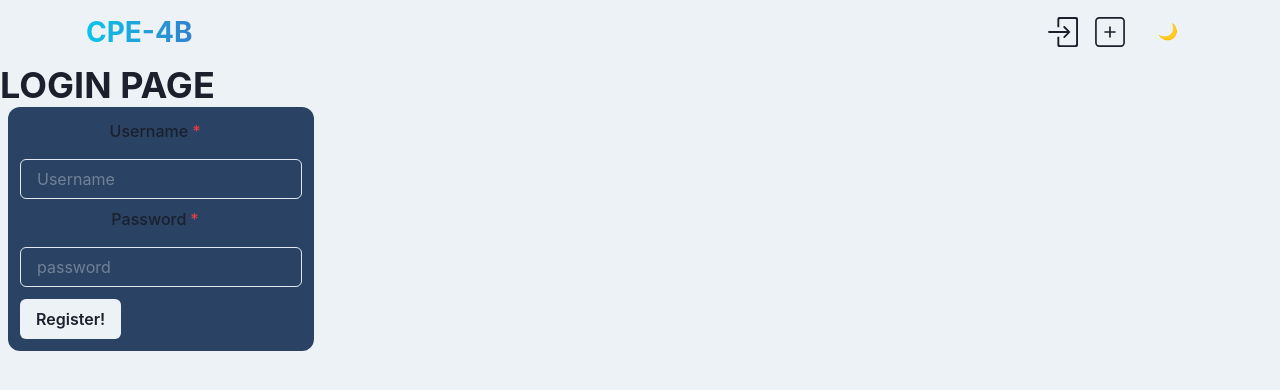
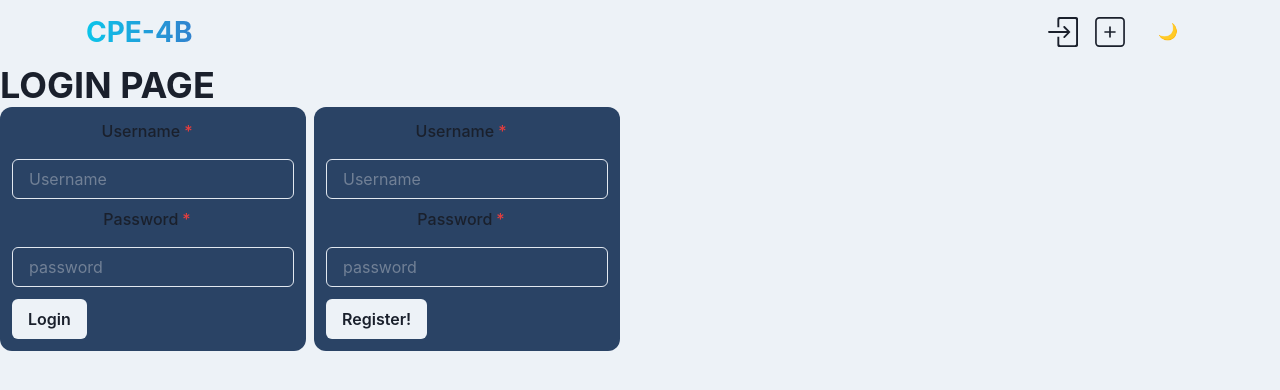
Before and after one commit to Kyonpon/CPE_Trainer, a React (Vite) app in the folder frontend/: page /login in a window 1280 px wide. Shown: the top 390 px of the page. Built offline with nearby package versions, Linux system fonts and the light colour scheme.

Commit message:
created the login component

```diff
--- a/frontend/src/components/LoginComp.jsx
+++ b/frontend/src/components/LoginComp.jsx
@@ -1,5 +1,71 @@
+import { Box } from "@chakra-ui/react";
+import axios from "axios";
+import { useState } from "react";
+import { useCookies } from "react-cookie";
+import { useNavigate } from "react-router-dom";
+import {
+  FormControl,
+  VStack,
+  FormLabel,
+  Input,
+  Button,
+} from "@chakra-ui/react";
+
 function LoginComp() {
-  return <div></div>;
+  const [regUsername, setRegUsername] = useState("");
+  const [regPassword, setRegPassword] = useState("");
+
+  // eslint-disable-next-line no-unused-vars
+  const [_, setCookies] = useCookies(["access_token"]);
+  const navigate = useNavigate();
+
+  const handleSubmit = async (event) => {
+    event.preventDefault();
+    try {
+      const response = await axios.post(
+        "http://localhost:5000/api/users/login",
+        {
+          username: regUsername,
+          password: regPassword,
+        }
+      );
+      console.log(response);
+      setCookies("access_token", response.data.token);
+      window.localStorage.setItem("userID", response.data.userID);
+      navigate("/");
+    } catch (error) {
+      console.log(error);
+    }
+  };
+
+  return (
+    <Box bgColor="blue.800" p={3} borderRadius={"xl"}>
+      <form onSubmit={handleSubmit}>
+        <FormControl isRequired>
+          <VStack mb={3}>
+            <FormLabel htmlFor="username">Username</FormLabel>
+            <Input
+              placeholder="Username"
+              type="text"
+              id="username"
+              value={regUsername}
+              onChange={(event) => setRegUsername(event.target.value)}
+            />
+
+            <FormLabel htmlFor="password">Password</FormLabel>
+            <Input
+              placeholder="password"
+              type="password"
+              id="password"
+              value={regPassword}
+              onChange={(event) => setRegPassword(event.target.value)}
+            />
+          </VStack>
+          <Button type="submit">Login</Button>
+        </FormControl>
+      </form>
+    </Box>
+  );
 }
 
 export default LoginComp;
```
